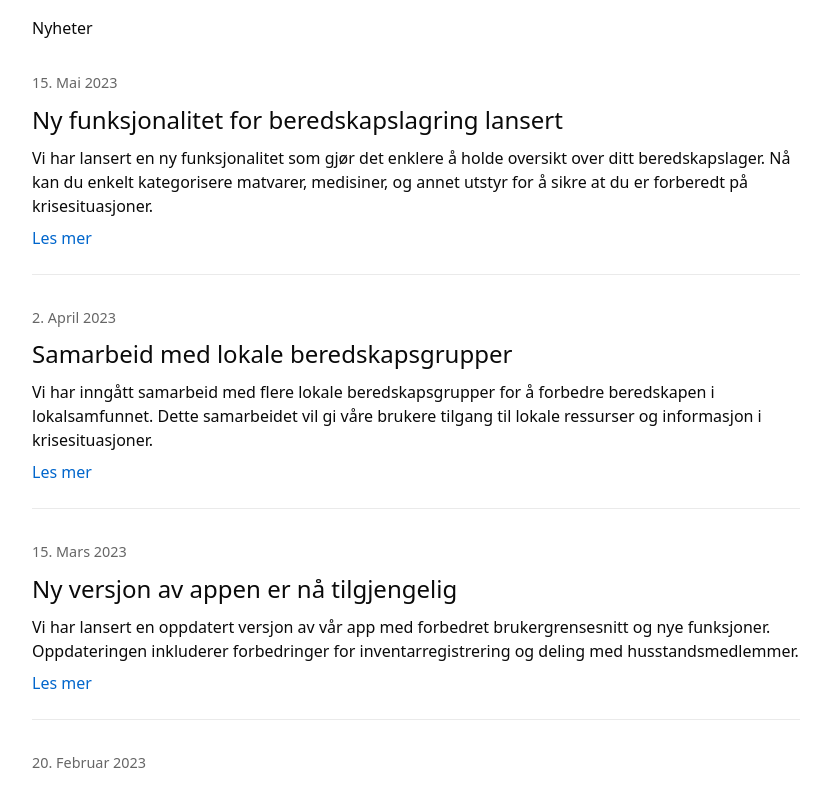
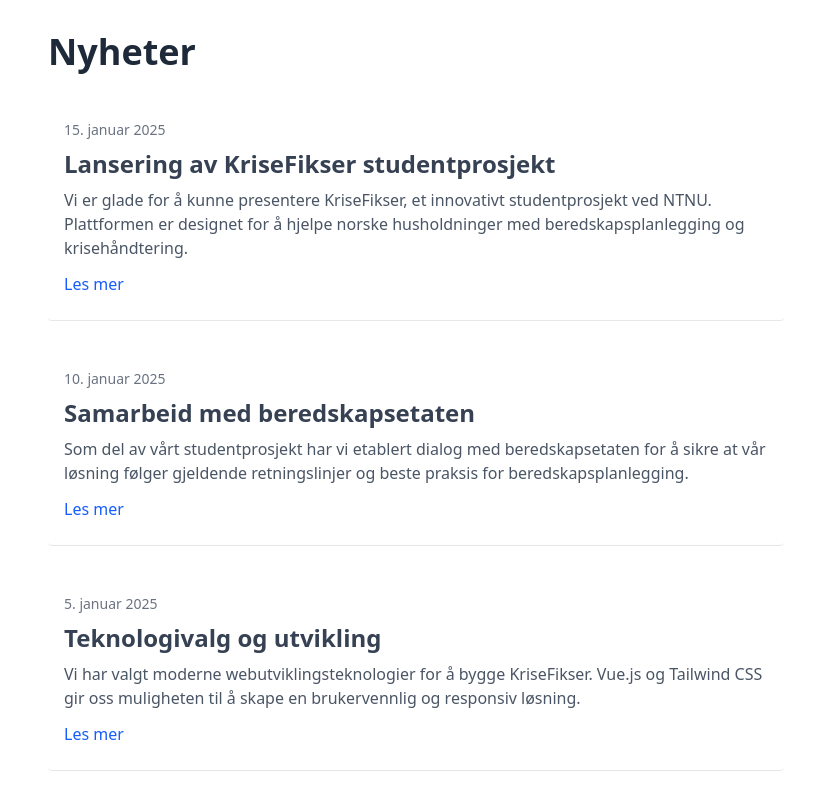
Before and after one commit to idatt2106-v25-02/krisefikser, a Vue app in the folder frontend/: page /nyheter in a window 1280 px wide. Shown: the top 787 px of the page, without its empty margins (224-1052 px from the left). Built offline with nearby package versions, Linux system fonts and the light colour scheme.

Commit message:
added mock for individual news articles

```diff
--- a/frontend/src/router/index.ts
+++ b/frontend/src/router/index.ts
@@ -35,6 +35,7 @@ import MapView from "@/views/nonRegistered/MapView.vue";
 import RegisterView from "@/views/nonRegistered/RegisterView.vue";
 import PrivacyPolicyView from '@/views/nonRegistered/PrivacyPolicyView.vue';
 import NewsView from '@/views/nonRegistered/NewsView.vue';
+import ArticleView from '@/views/nonRegistered/ArticleView.vue';
 import AboutUsView from '@/views/nonRegistered/AboutUsView.vue';
 
 const router = createRouter({
@@ -165,6 +166,11 @@ const router = createRouter({
       component: NewsView,
     },
     {
+      path: '/nyheter/:id',
+      name: 'article',
+      component: ArticleView,
+    },
+    {
       path: '/om-oss',
       name: 'about-us',
       component: AboutUsView,
--- a/frontend/src/views/nonRegistered/AboutUsView.vue
+++ b/frontend/src/views/nonRegistered/AboutUsView.vue
@@ -1,46 +1,45 @@
 <template>
-  <div class="about-us-container">
-    <h1>Om oss</h1>
+  <div class="max-w-3xl mx-auto px-4 py-8">
+    <h1 class="text-4xl font-bold mb-8 text-gray-800">Om oss</h1>
 
-    <section>
-      <h2>Hvem er vi?</h2>
-      <p>
-        KriseFikser er en plattform utviklet for å hjelpe norske husholdninger med beredskap og krisehåndtering.
-        Vi ble etablert i 2022 med formål om å gjøre det enklere for familier å forberede seg på uventede hendelser
-        og kriser.
+    <section class="mb-8">
+      <h2 class="text-2xl font-semibold mb-4 text-gray-700">Hvem er vi?</h2>
+      <p class="text-gray-600 leading-relaxed">
+        KriseFikser er en plattform utviklet som et studentprosjekt ved NTNU i 2025. Vårt mål er å hjelpe
+        norske husholdninger med beredskap og krisehåndtering. Dette prosjektet ble utviklet for å demonstrere
+        hvordan teknologi kan brukes til å forbedre samfunnssikkerhet og beredskap.
       </p>
     </section>
 
-    <section>
-      <h2>Vår misjon</h2>
-      <p>
-        Vår misjon er å øke beredskapen i norske hjem ved å tilby enkle, praktiske verktøy for å registrere,
-        administrere og dele informasjon om beredskapsressurser. Vi tror at bedre forberedte husholdninger bidrar til
-        et mer motstandsdyktig samfunn.
+    <section class="mb-8">
+      <h2 class="text-2xl font-semibold mb-4 text-gray-700">Vår misjon</h2>
+      <p class="text-gray-600 leading-relaxed">
+        Som studenter ønsker vi å bidra til et mer motstandsdyktig samfunn ved å gjøre beredskapsplanlegging
+        mer tilgjengelig og forståelig for alle. Dette prosjektet kombinerer teknisk innovasjon med
+        praktisk samfunnsnytte.
       </p>
     </section>
 
-    <section>
-      <h2>Hvem står bak?</h2>
-      <p>
-        KriseFikser eies og drives av Beredskap Norge AS.
-        Vi samarbeider med flere lokale og nasjonale beredskapsorganisasjoner for å levere
-        den beste og mest oppdaterte informasjonen til våre brukere.
+    <section class="mb-8">
+      <h2 class="text-2xl font-semibold mb-4 text-gray-700">Hvem står bak?</h2>
+      <p class="text-gray-600 leading-relaxed">
+        KriseFikser er et studentprosjekt utviklet ved NTNU. Dette er et akademisk prosjekt som demonstrerer
+        mulighetene for å forbedre samfunnsberedskap gjennom teknologi og innovasjon.
       </p>
     </section>
 
-    <section>
-      <h2>Kontakt oss</h2>
-      <div class="contact-info">
-        <p><strong>E-post:</strong> <a href="mailto:kontakt@krisefikser.no">kontakt@krisefikser.no</a></p>
-        <p><strong>Telefon:</strong> 22 33 44 55</p>
-        <p><strong>Adresse:</strong> Beredskapsveien 10, 0123 Oslo</p>
+    <section class="mb-8">
+      <h2 class="text-2xl font-semibold mb-4 text-gray-700">Kontakt oss</h2>
+      <div class="space-y-2">
+        <p class="text-gray-600"><span class="font-medium">Kontaktperson:</span> Embret Roås</p>
+        <p class="text-gray-600"><span class="font-medium">E-post:</span> <a href="mailto:embret.roas@outlook.com" class="text-blue-600 hover:text-blue-800">embret.roas@outlook.com</a></p>
+        <p class="text-gray-600"><span class="font-medium">Telefon:</span> <a href="tel:+4791884199" class="text-blue-600 hover:text-blue-800">+47 918 84 199</a></p>
       </div>
     </section>
   </div>
 </template>
 
-<script setup>
+<script setup lang="ts">
 </script>
 
 <style scoped>
--- /dev/null
+++ b/frontend/src/views/nonRegistered/ArticleView.vue
@@ -0,0 +1,79 @@
+<template>
+  <div class="max-w-3xl mx-auto px-4 py-8">
+    <router-link
+      to="/news"
+      class="inline-flex items-center text-blue-600 hover:text-blue-800 mb-6"
+    >
+      ← Tilbake til nyheter
+    </router-link>
+
+    <div v-if="article" class="space-y-6">
+      <div class="text-sm text-gray-500">{{ formatDate(article.date) }}</div>
+      <h1 class="text-4xl font-bold text-gray-800">{{ article.title }}</h1>
+      <div class="prose prose-lg max-w-none text-gray-600">
+        <p>{{ article.excerpt }}</p>
+        <!-- Her kan vi legge til mer innhold for artikkelen -->
+      </div>
+    </div>
+
+    <div v-else class="text-center py-12">
+      <h2 class="text-2xl font-semibold text-gray-700">Artikkel ikke funnet</h2>
+      <p class="mt-2 text-gray-600">Beklager, men artikkelen du leter etter eksisterer ikke.</p>
+    </div>
+  </div>
+</template>
+
+<script setup lang="ts">
+import { computed } from 'vue'
+import { useRoute } from 'vue-router'
+
+const route = useRoute()
+
+interface NewsArticle {
+  id: string;
+  date: string;
+  title: string;
+  excerpt: string;
+}
+
+// This should ideally come from a store or API
+const articles: NewsArticle[] = [
+  {
+    id: '1',
+    date: '2025-01-15',
+    title: 'Lansering av KriseFikser studentprosjekt',
+    excerpt: 'Vi er glade for å kunne presentere KriseFikser, et innovativt studentprosjekt ved NTNU. Plattformen er designet for å hjelpe norske husholdninger med beredskapsplanlegging og krisehåndtering.'
+  },
+  {
+    id: '2',
+    date: '2025-01-10',
+    title: 'Samarbeid med beredskapsetaten',
+    excerpt: 'Som del av vårt studentprosjekt har vi etablert dialog med beredskapsetaten for å sikre at vår løsning følger gjeldende retningslinjer og beste praksis for beredskapsplanlegging.'
+  },
+  {
+    id: '3',
+    date: '2025-01-05',
+    title: 'Teknologivalg og utvikling',
+    excerpt: 'Vi har valgt moderne webutviklingsteknologier for å bygge KriseFikser. Vue.js og Tailwind CSS gir oss muligheten til å skape en brukervennlig og responsiv løsning.'
+  },
+  {
+    id: '4',
+    date: '2025-01-01',
+    title: 'Prosjektstart og målsetting',
+    excerpt: 'KriseFikser starter som et ambisiøst studentprosjekt med mål om å gjøre beredskap mer tilgjengelig for alle. Vi ser frem til å dele vår reise med dere.'
+  }
+]
+
+const article = computed(() => {
+  return articles.find(a => a.id === route.params.id)
+})
+
+const formatDate = (dateString: string) => {
+  const date = new Date(dateString)
+  return date.toLocaleDateString('no-NO', {
+    day: 'numeric',
+    month: 'long',
+    year: 'numeric'
+  })
+}
+</script>
--- a/frontend/src/views/nonRegistered/NewsView.vue
+++ b/frontend/src/views/nonRegistered/NewsView.vue
@@ -1,52 +1,86 @@
 <template>
-  <div class="news-container">
-    <h1>Nyheter</h1>
+  <div class="max-w-3xl mx-auto px-4 py-8">
+    <h1 class="text-4xl font-bold mb-8 text-gray-800">Nyheter</h1>
 
-    <div class="news-list">
-      <article class="news-item">
-        <div class="news-date">15. Mai 2023</div>
-        <h2>Ny funksjonalitet for beredskapslagring lansert</h2>
-        <p>
-          Vi har lansert en ny funksjonalitet som gjør det enklere å holde oversikt over ditt beredskapslager.
-          Nå kan du enkelt kategorisere matvarer, medisiner, og annet utstyr for å sikre at du er forberedt på krisesituasjoner.
+    <div class="space-y-8">
+      <article
+        v-for="article in sortedArticles"
+        :key="article.id"
+        class="border-b border-gray-200 pb-6 cursor-pointer hover:bg-gray-50 transition-colors p-4 rounded"
+        @click="navigateToArticle(article.id)"
+      >
+        <div class="text-sm text-gray-500 mb-2">{{ formatDate(article.date) }}</div>
+        <h2 class="text-2xl font-semibold mb-3 text-gray-700">{{ article.title }}</h2>
+        <p class="text-gray-600 mb-3">
+          {{ article.excerpt }}
         </p>
-        <a href="#" class="read-more">Les mer</a>
-      </article>
-
-      <article class="news-item">
-        <div class="news-date">2. April 2023</div>
-        <h2>Samarbeid med lokale beredskapsgrupper</h2>
-        <p>
-          Vi har inngått samarbeid med flere lokale beredskapsgrupper for å forbedre beredskapen i lokalsamfunnet.
-          Dette samarbeidet vil gi våre brukere tilgang til lokale ressurser og informasjon i krisesituasjoner.
-        </p>
-        <a href="#" class="read-more">Les mer</a>
-      </article>
-
-      <article class="news-item">
-        <div class="news-date">15. Mars 2023</div>
-        <h2>Ny versjon av appen er nå tilgjengelig</h2>
-        <p>
-          Vi har lansert en oppdatert versjon av vår app med forbedret brukergrensesnitt og nye funksjoner.
-          Oppdateringen inkluderer forbedringer for inventarregistrering og deling med husstandsmedlemmer.
-        </p>
-        <a href="#" class="read-more">Les mer</a>
-      </article>
-
-      <article class="news-item">
-        <div class="news-date">20. Februar 2023</div>
-        <h2>Tips for å forberede seg på strømbrudd</h2>
-        <p>
-          Med økende forekomst av ekstremvær, har vi samlet noen nyttige tips for å forberede seg på strømbrudd.
-          Artikkelen inkluderer en sjekkliste over nødvendige artikler og forslag til alternative energikilder.
-        </p>
-        <a href="#" class="read-more">Les mer</a>
+        <router-link
+          :to="{ name: 'article', params: { id: article.id }}"
+          class="text-blue-600 hover:text-blue-800"
+        >
+          Les mer
+        </router-link>
       </article>
     </div>
   </div>
 </template>
 
-<script setup>
+<script setup lang="ts">
+import { computed } from 'vue'
+import { useRouter } from 'vue-router'
+
+const router = useRouter()
+
+interface NewsArticle {
+  id: string;
+  date: string;
+  title: string;
+  excerpt: string;
+}
+
+const articles: NewsArticle[] = [
+  {
+    id: '1',
+    date: '2025-01-15',
+    title: 'Lansering av KriseFikser studentprosjekt',
+    excerpt: 'Vi er glade for å kunne presentere KriseFikser, et innovativt studentprosjekt ved NTNU. Plattformen er designet for å hjelpe norske husholdninger med beredskapsplanlegging og krisehåndtering.'
+  },
+  {
+    id: '2',
+    date: '2025-01-10',
+    title: 'Samarbeid med beredskapsetaten',
+    excerpt: 'Som del av vårt studentprosjekt har vi etablert dialog med beredskapsetaten for å sikre at vår løsning følger gjeldende retningslinjer og beste praksis for beredskapsplanlegging.'
+  },
+  {
+    id: '3',
+    date: '2025-01-05',
+    title: 'Teknologivalg og utvikling',
+    excerpt: 'Vi har valgt moderne webutviklingsteknologier for å bygge KriseFikser. Vue.js og Tailwind CSS gir oss muligheten til å skape en brukervennlig og responsiv løsning.'
+  },
+  {
+    id: '4',
+    date: '2025-01-01',
+    title: 'Prosjektstart og målsetting',
+    excerpt: 'KriseFikser starter som et ambisiøst studentprosjekt med mål om å gjøre beredskap mer tilgjengelig for alle. Vi ser frem til å dele vår reise med dere.'
+  }
+]
+
+const sortedArticles = computed(() => {
+  return [...articles].sort((a, b) => new Date(b.date).getTime() - new Date(a.date).getTime())
+})
+
+const formatDate = (dateString: string) => {
+  const date = new Date(dateString)
+  return date.toLocaleDateString('no-NO', {
+    day: 'numeric',
+    month: 'long',
+    year: 'numeric'
+  })
+}
+
+const navigateToArticle = (id: string) => {
+  router.push({ name: 'article', params: { id } })
+}
 </script>
 
 <style scoped>
```
Also changed, not shown: frontend/src/views/nonRegistered/PrivacyPolicyView.vue (+39 -57 lines).
